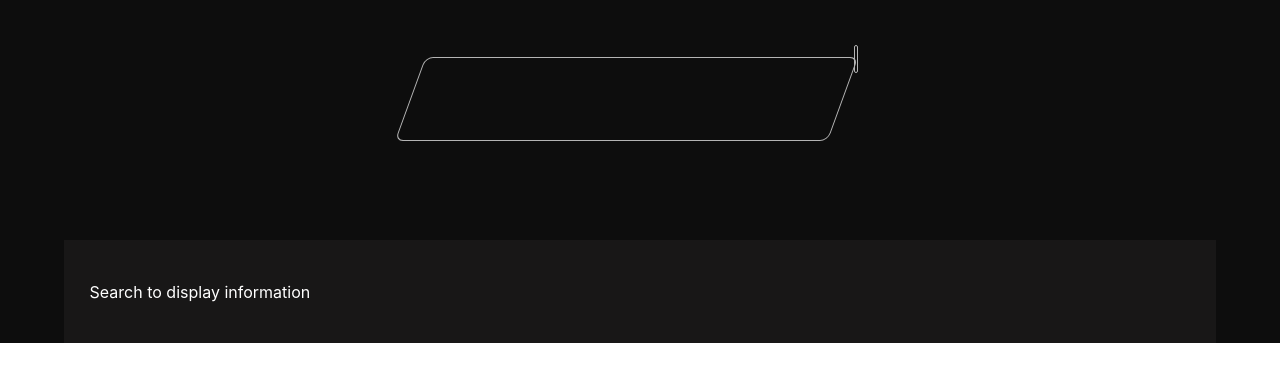
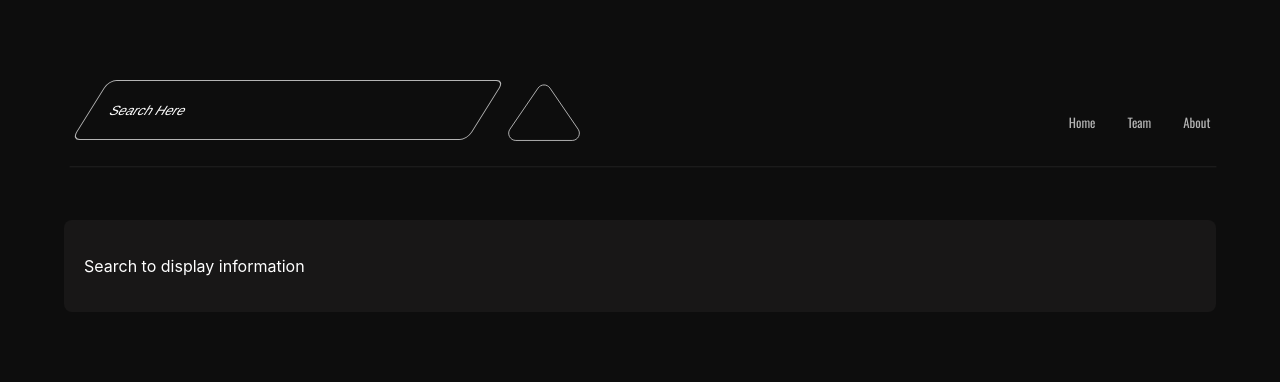
Before and after one commit to basimslam/wikipedika, a React (Create React App) app: page / in a window 1280 px wide. Shown: the top 382 px of the page. Built offline with nearby package versions, Linux system fonts and the light colour scheme.

Commit message:
header done

```diff
--- a/public/index.html
+++ b/public/index.html
@@ -10,6 +10,7 @@
       content="Web site created using create-react-app"
     />
     <link rel="apple-touch-icon" href="%PUBLIC_URL%/logo192.png" />
+
     <!--
       manifest.json provides metadata used when your web app is installed on a
       user's mobile device or desktop. See https://developers.google.com/web/fundamentals/web-app-manifest/
@@ -24,20 +25,35 @@
       work correctly both with client-side routing and a non-root public URL.
       Learn how to configure a non-root public URL by running `npm run build`.
     -->
+    <link rel="stylesheet" href="https://fonts.googleapis.com/css2?family=Oswald:wght@400&display=swap" />
+
     <title>React App</title>
   </head>
   <body>
     <noscript>You need to enable JavaScript to run this app.</noscript>
     <div id="root"></div>
-    <!--
-      This HTML file is a template.
-      If you open it directly in the browser, you will see an empty page.
+    <script type="importmap">
+      {
+        "imports": {
+          "@google/generative-ai": "https://esm.run/@google/generative-ai"
+        }
+      }
+    </script>
+    <script type="module">
+      import { GoogleGenerativeAI } from "@google/generative-ai";
 
-      You can add webfonts, meta tags, or analytics to this file.
-      The build step will place the bundled scripts into the <body> tag.
+      // Fetch your API_KEY
+      const API_KEY = "...";
 
-      To begin the development, run `npm start` or `yarn start`.
-      To create a production bundle, use `npm run build` or `yarn build`.
-    -->
+      // Access your API key (see "Set up your API key" above)
+      const genAI = new GoogleGenerativeAI(AIzaSyDOpmIxIFM3ik7MPGpXgdFkLST_HCU28vo);
+
+      // ...
+
+      const model = genAI.getGenerativeModel({ model: "gemini-pro"});
+
+      // ...
+    </script>
+
   </body>
 </html>
--- a/src/App.css
+++ b/src/App.css
@@ -1,4 +1,3 @@
-
 
 
 @media (prefers-reduced-motion: no-preference) {
@@ -8,59 +7,87 @@
 }
 .App{
   background-color: #0D0D0D;
+  height: 100vh;
 
 }
-.main-body{
-  margin: 5vw;
-  padding: 2vw;;
-  color: white;
-  background-color: #181717;
-}
 
-
-.App-header {
-  min-height: 22vh;
-
-  display: flex;
-  flex-direction: column;
-  align-items: center;
-  justify-content: center;
-  font-size: calc(10px + 2vmin);
+.header-section {
+  max-height: 22vh;
+  padding-top: 10vh;
+  margin-left: 7vw;
   color: white;
 }
+.app-header{
+display: flex;
 
+}
 
 
 .search-bar-container {
   display: flex;
-  width: 36vw;
-  height: 7.8vh;
-  padding: 10px;
+  width: 60vw;
+  height: 7vh;
   position: relative;
+
 
 
 }
 
 .search-input {
-  color: white;
+  padding-left: 20px;
+  color:white ;
+  border-color:#B4B4B4 ;
   width: 100%;
   height: 100%;
-  padding: 10px;
   border: 1px solid #B4B4B4; /* Border color */
   outline: none;
   background-color: transparent;
   border-radius: 8px;
-  transform: skewX(-20deg); /* Parallelogram shape */
+  transform: skewX(-32deg); /* Parallelogram shape */
+}
+
+.search-input::placeholder {
+  color: white; /* Change the color of the placeholder text */
+
 }
 
 .search-button {
-  padding-left: 20px;
-  width: 0;
-  height: 0;
-  border: 1px solid #B4B4B4;
-  background-color: transparent; /* Transparent background */
+  position: relative;
+  left: -10vw;
+  bottom: -0.5vh;
+  height: 7.2vh;
   outline: none;
   cursor: pointer;
-  border-radius: 10px; /* Rounded corners */
-  transform: rotate(90deg); /* Rotate the triangle to point right */
 }
+.navbar{
+  padding-left: 14vw;
+  display: flex;
+  position: relative;
+  bottom: -2.5vh;
+
+}
+.navbar >h3{
+  padding-left: 2.5vw;
+  font-family: 'Oswald';
+  font-weight: 400;
+  color: #B4B4B4;
+  font-size: 1vw;
+
+
+}
+.header-line{
+  width:90vw;
+  position: relative;
+  left: -1.8vw;
+  top: 2vh;
+
+}
+.main-body{
+  white-space: pre-line;
+  margin: 5vw;
+  padding: 20px;
+  color: white;
+  background-color: #181717;
+  border-radius: 8px;
+
+}
--- a/src/Header.js
+++ b/src/Header.js
@@ -1,4 +1,6 @@
 import React from 'react';
+import { ReactComponent as HeaderLine } from './header-line.svg';
+import { ReactComponent as SearchButton } from './search-button.svg';
 import './App.css';
 import { useState } from 'react';
 export default function Header(props){
@@ -14,13 +16,19 @@ export default function Header(props){
   };
 
     return (
-        <header className="App-header">
-
-        <div className="search-bar-container">
-            <input className = "search-input" type="text" value= {inputValue}  name="query" onChange={handleChange}/>
-            <button className= "search-button"  onClick={handleSubmit} type="submit"></button>
-        </div>
-
+        <header className="header-section">
+            <div className='app-header'>
+                <div className="search-bar-container">
+                    <input className = "search-input" placeholder='Search Here ' type="text" value= {inputValue}  name="query" onChange={handleChange}/>
+                    <SearchButton className= "search-button" alt="Search" onClick={handleSubmit}/>
+                </div>
+                <div className="navbar">
+                    <h3>Home</h3>
+                    <h3>Team</h3>
+                    <h3>About</h3>
+                </div>
+            </div>
+            <HeaderLine className='header-line'/>
       </header>
     );
 }
```
Also changed, not shown: src/header-line.svg (added), src/search-button.svg (added).
